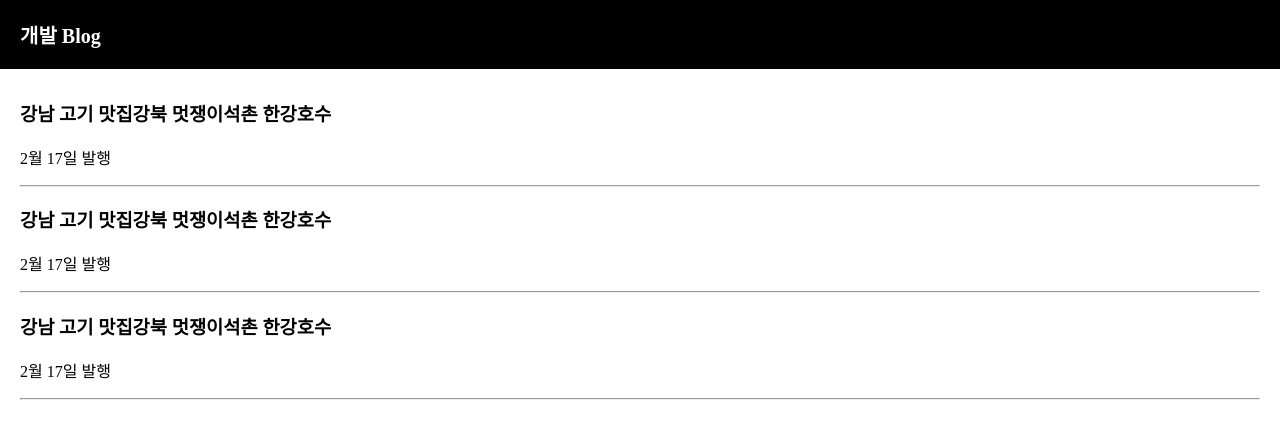
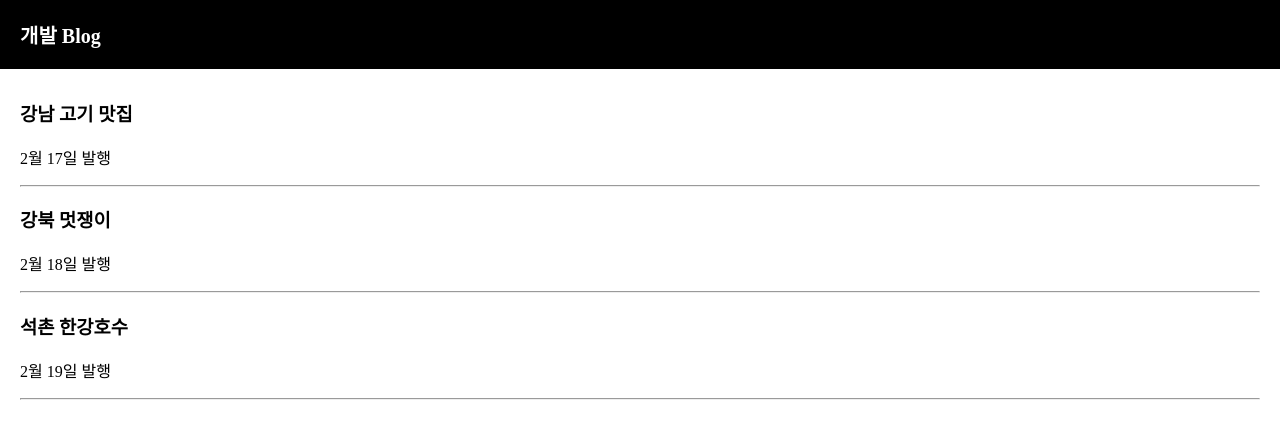
Before and after one commit to Doku9/Front-end-TIL, a React (Create React App) app in the folder 04_react/: page / in a window 1280 px wide. Shown: the top 438 px of the page. Built offline with nearby package versions, Linux system fonts and the light colour scheme.

Commit message:
Update App.js

```diff
--- a/04_react/src/App.js
+++ b/04_react/src/App.js
@@ -3,9 +3,11 @@ import React, { useState } from "react";
 import "./App.css";
 
 function App() {
-  let [글제목, 글제목변경] = useState("남자 코트 추천");
-
-  let posts = ["강남 고기 맛집", "강북 멋쟁이", "석촌 한강호수"];
+  let [글제목, 글제목변경] = useState([
+    "강남 고기 맛집",
+    "강북 멋쟁이",
+    "석촌 한강호수",
+  ]);
 
   return (
     <div className="App">
@@ -14,14 +16,16 @@ function App() {
       </div>
       <div>
         <div className="list">
-          <h3> {posts} </h3>
+          <h3> {글제목[0]} </h3>
           <p>2월 17일 발행</p>
           <hr />
-          <h3> {posts} </h3>
-          <p>2월 17일 발행</p>
+
+          <h3> {글제목[1]} </h3>
+          <p>2월 18일 발행</p>
           <hr />
-          <h3> {posts} </h3>
-          <p>2월 17일 발행</p>
+
+          <h3> {글제목[2]} </h3>
+          <p>2월 19일 발행</p>
           <hr />
         </div>
       </div>
```
